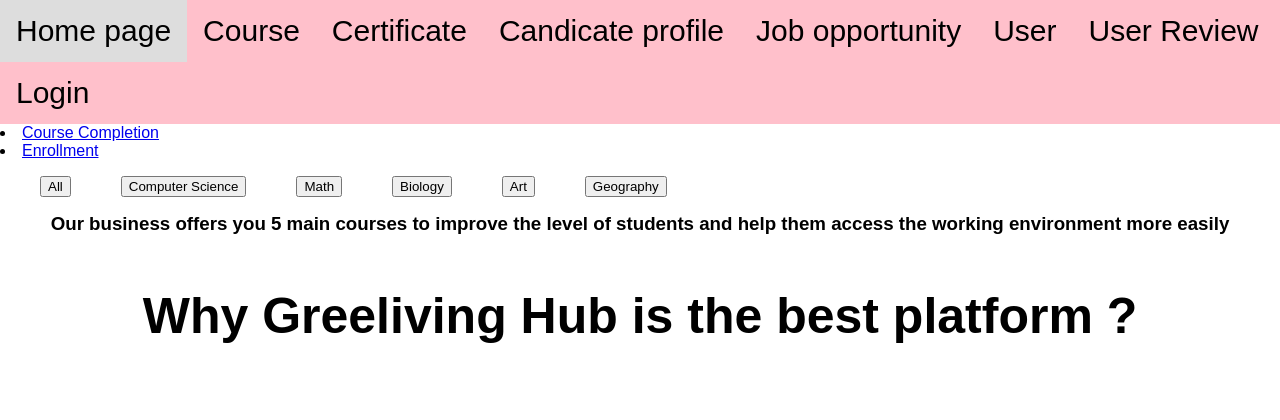
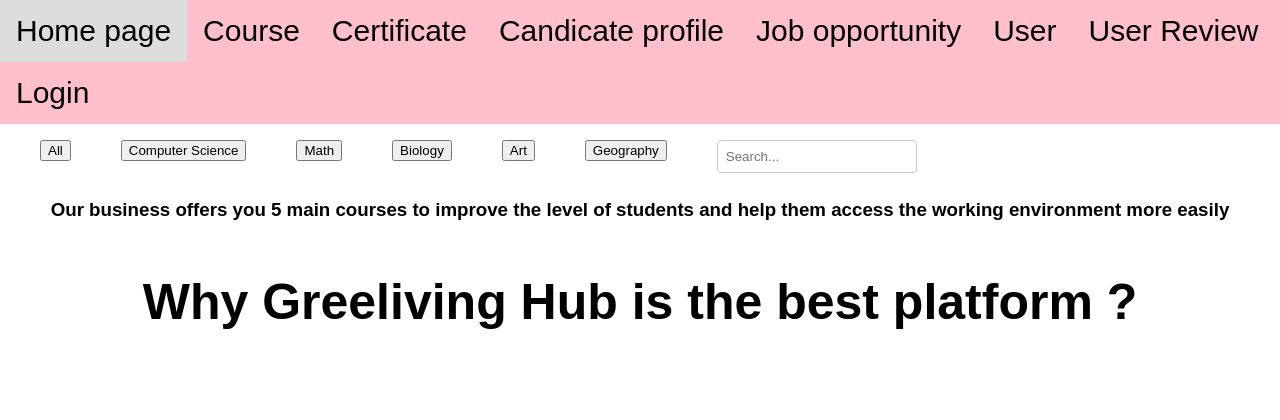
Before and after one commit to DuySeu/cos20031, a PHP site: page /page/course.php in a window 1280 px wide. Shown: the top 420 px of the page. Run offline with PHP 8.4, Linux system fonts and the light colour scheme; data that the repository does not hold is empty.

Commit message:
course search

```diff
--- a/css/web.css
+++ b/css/web.css
@@ -188,6 +188,14 @@
     list-style: none;
     font-weight: bolder;
 }
+.search {
+    padding: 8px;
+    border: 1px solid #ccc;
+    border-radius: 4px;
+    margin-bottom: 10px;
+    width: 200px;
+    box-sizing: border-box;
+  }
 
 .certificate {
     display: grid;
--- a/page/course.php
+++ b/page/course.php
@@ -1,10 +1,15 @@
 <?php
   include_once('../includes/dbConnect.php');
-  if ($_SERVER["REQUEST_METHOD"] == "GET" && isset($_GET["courseName"])) {
-    $courseName = $_GET["courseName"];
-    $sql = "SELECT * FROM courses WHERE course_name = '$courseName'";
-  } else {
-    $sql = "SELECT * FROM courses LIMIT 15";
+  if ($_SERVER["REQUEST_METHOD"] == "GET") {
+    if (isset($_GET["courseName"]) && $_GET["courseName"] !== "All") {
+      $courseName = $_GET["courseName"];
+      $sql = "SELECT * FROM courses WHERE course_name = '$courseName'";
+    } elseif (isset($_GET["search"]) && !empty($_GET["search"])) {
+      $search = $_GET["search"];
+      $sql = "SELECT * FROM courses WHERE course_name LIKE '%$search%'";
+    } else {
+      $sql = "SELECT * FROM courses LIMIT 15";
+    }
   }
   $result = mysqli_query($conn, $sql);
   $resultCheck = mysqli_num_rows($result);
@@ -29,10 +34,10 @@
           <li class="mucluc"><a href="login.php">Login</a></li>
       </ul>
     </div>
-      <div>
+      <!-- <div>
         <li ><a href="coursecompletion.php">Course Completion</a></li>
         <li ><a href="enrollment.php">Enrollment</a></li>
-      </div>
+      </div> -->
     <div class="taskbar-2">
       <form action="course.php" method="get">
         <ul class="sql-task">
@@ -42,6 +47,7 @@
           <li><button type="submit" name="courseName" value="Biology">Biology</a></li>
           <li><button type="submit" name="courseName" value="Art">Art</a></li>
           <li><button type="submit" name="courseName" value="Geography">Geography</a></li>
+          <input class="search" type="text" name="search" placeholder="Search...">
         </ul>
       </form>
     </div>
```
